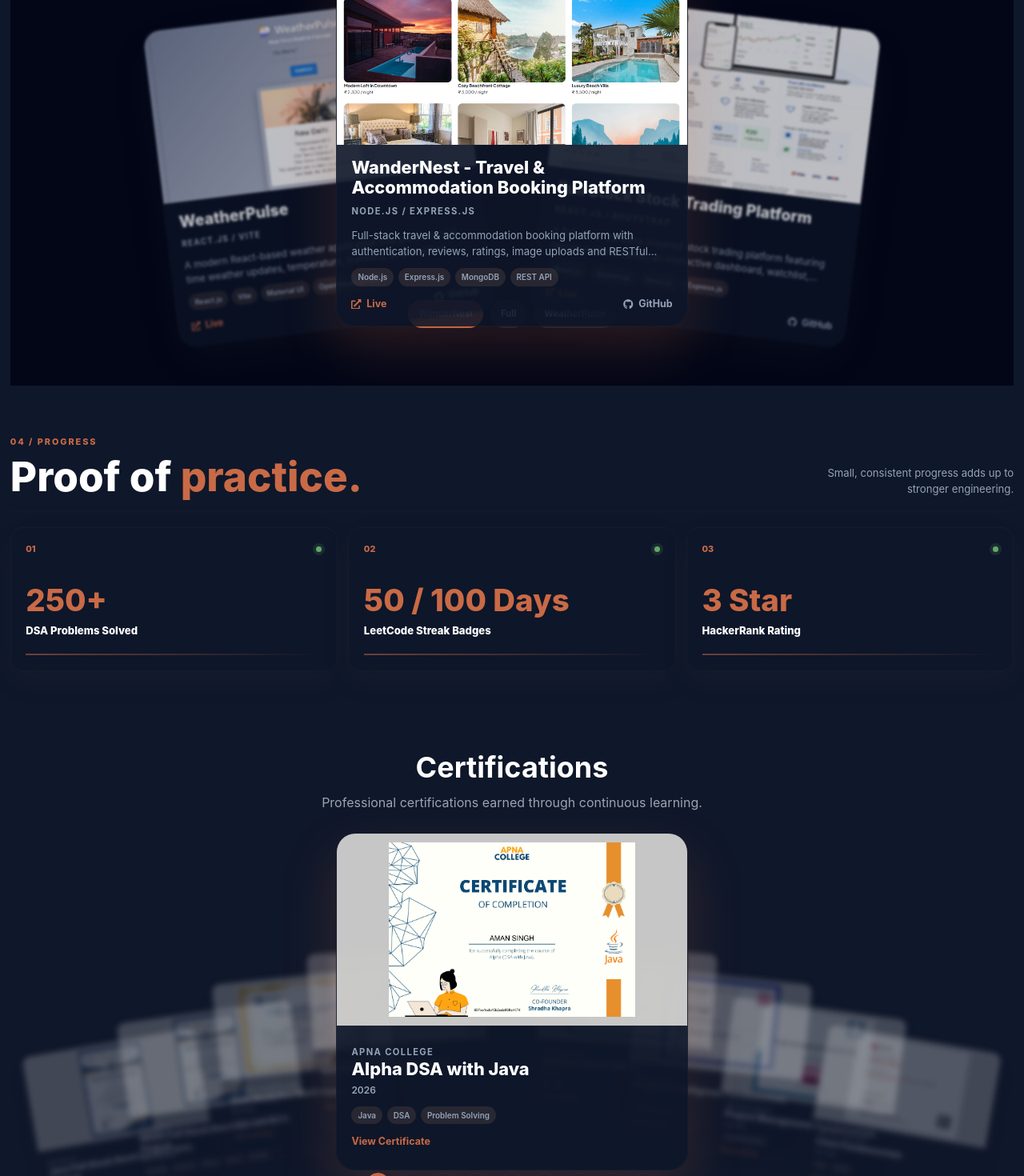
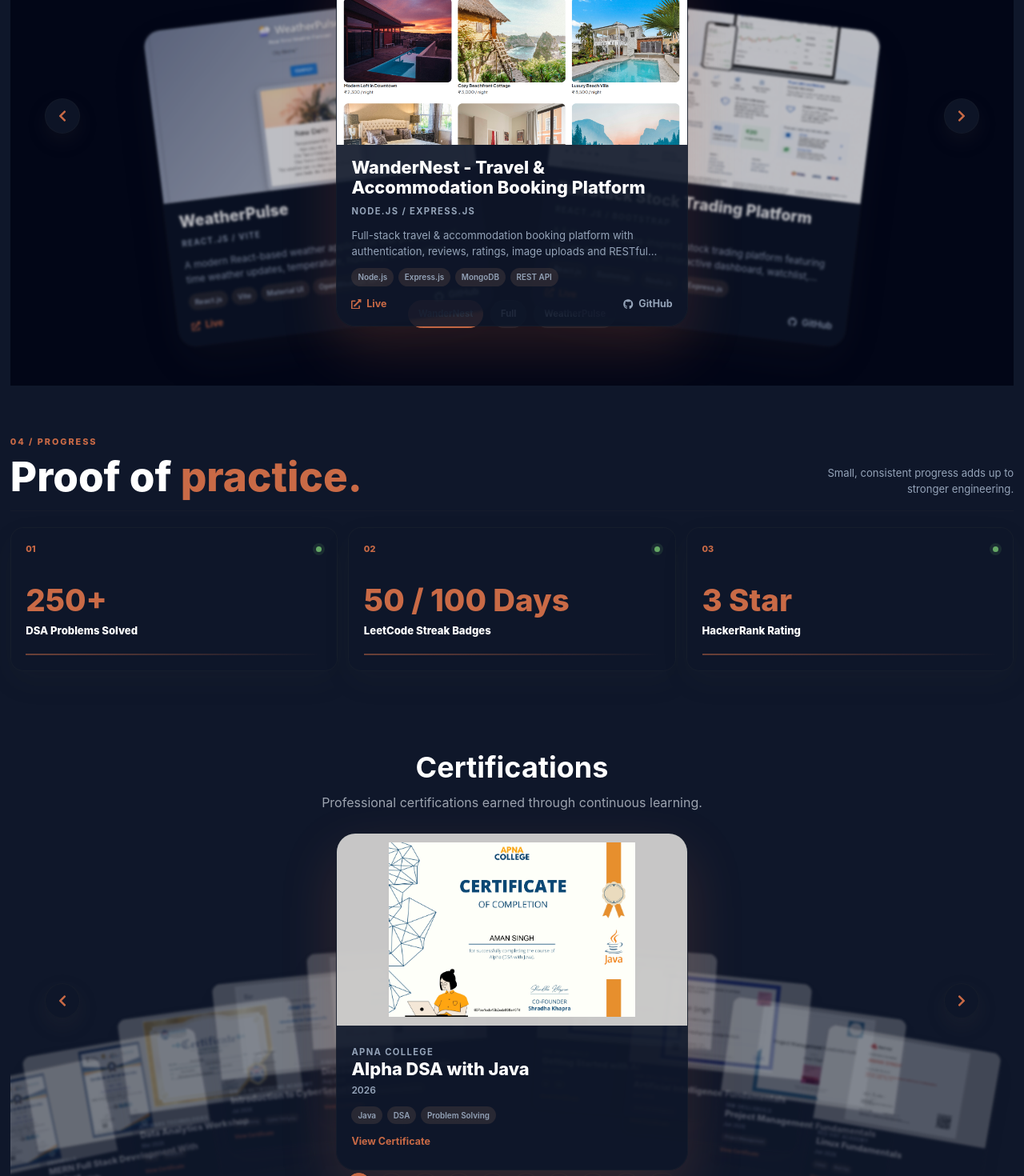
Before and after one commit to as588895/Portfolio, a React (Vite) app: page / in a window 1280 px wide. Shown: the part 3380-4850 px from the top of the page at 80% size. Built offline with nearby package versions, Linux system fonts and the light colour scheme.

Commit message:
update new certicate and left and right button on project and certicate

```diff
--- a/src/components/Certifications.jsx
+++ b/src/components/Certifications.jsx
@@ -1,10 +1,18 @@
 import { useState } from "react";
+import { FaChevronLeft, FaChevronRight } from "react-icons/fa";
 import { certs } from "../data/certificates";
 import "./Projects.css";
 
 export default function Certifications() {
   const [activeIndex, setActiveIndex] = useState(0);
+  const showPreviousCertificate = () => {
+    setActiveIndex((currentIndex) => (currentIndex - 1 + certs.length) % certs.length);
+  };
+  const showNextCertificate = () => {
+    setActiveIndex((currentIndex) => (currentIndex + 1) % certs.length);
+  };
   const backgroundPositions = [
+    ["-47vw", "190px", "-12deg"],
     ["-38vw", "150px", "-10deg"],
     ["-29vw", "112px", "-8deg"],
     ["-20vw", "72px", "-6deg"],
@@ -37,6 +45,16 @@ export default function Certifications() {
         </p>
 
         <div className="project-stage">
+          <button
+            type="button"
+            className="carousel-arrow carousel-arrow--previous"
+            onClick={showPreviousCertificate}
+            aria-label="Show previous certificate"
+            title="Previous certificate"
+          >
+            <FaChevronLeft aria-hidden="true" />
+          </button>
+
           {certs.map((cert, index) => (
             <article
               key={cert.title}
@@ -89,6 +107,16 @@ export default function Certifications() {
               </div>
             </article>
           ))}
+
+          <button
+            type="button"
+            className="carousel-arrow carousel-arrow--next"
+            onClick={showNextCertificate}
+            aria-label="Show next certificate"
+            title="Next certificate"
+          >
+            <FaChevronRight aria-hidden="true" />
+          </button>
         </div>
 
         <div className="project-selector" aria-label="Certification selector">
--- a/src/components/Projects.css
+++ b/src/components/Projects.css
@@ -19,6 +19,38 @@
   height: 475px;
   margin: 0 auto;
   perspective: 1400px;
+}
+
+.carousel-arrow {
+  position: absolute;
+  top: 50%;
+  z-index: 6;
+  display: grid;
+  width: 2.75rem;
+  height: 2.75rem;
+  place-items: center;
+  border: 1px solid var(--border);
+  border-radius: 50%;
+  background: var(--surface);
+  color: var(--primary);
+  cursor: pointer;
+  box-shadow: 0 10px 24px rgba(68, 64, 60, 0.16);
+  transform: translateY(-50%);
+  transition: background 0.25s ease, color 0.25s ease, transform 0.25s ease;
+}
+
+.carousel-arrow:hover {
+  background: var(--primary);
+  color: #fff;
+  transform: translateY(-50%) scale(1.08);
+}
+
+.carousel-arrow--previous {
+  left: 1rem;
+}
+
+.carousel-arrow--next {
+  right: 1rem;
 }
 
 .project-card {
@@ -69,7 +101,7 @@
 .certification-card.is-background {
   z-index: 1;
   transform: translateX(calc(-50% + var(--cert-x))) translateY(var(--cert-y)) rotate(var(--cert-angle)) scale(0.5);
-  filter: blur(7px);
+  filter: blur(3px);
   opacity: 0.28;
 }
 
@@ -259,6 +291,14 @@
   .project-card__image {
     height: 205px;
   }
+
+  .carousel-arrow--previous {
+    left: 0.25rem;
+  }
+
+  .carousel-arrow--next {
+    right: 0.25rem;
+  }
 }
 
 @media (max-width: 640px) {
@@ -299,6 +339,19 @@
     width: min(310px, 78vw);
   }
 
+  .carousel-arrow {
+    width: 2.35rem;
+    height: 2.35rem;
+  }
+
+  .carousel-arrow--previous {
+    left: 0;
+  }
+
+  .carousel-arrow--next {
+    right: 0;
+  }
+
   .project-card.is-left {
     transform: translateX(-94%) translateY(2.4rem) rotate(-5deg) scale(0.82);
   }
--- a/src/components/Projects.jsx
+++ b/src/components/Projects.jsx
@@ -1,10 +1,16 @@
 import { useState } from "react";
-import { FaGithub, FaExternalLinkAlt } from "react-icons/fa";
+import { FaChevronLeft, FaChevronRight, FaGithub, FaExternalLinkAlt } from "react-icons/fa";
 import { projects } from "../data/projects";
 import "./Projects.css";
 
 export default function Projects() {
   const [activeIndex, setActiveIndex] = useState(0);
+  const showPreviousProject = () => {
+    setActiveIndex((currentIndex) => (currentIndex - 1 + projects.length) % projects.length);
+  };
+  const showNextProject = () => {
+    setActiveIndex((currentIndex) => (currentIndex + 1) % projects.length);
+  };
 
   const getCardPosition = (index) => {
     const offset = (index - activeIndex + projects.length) % projects.length;
@@ -30,6 +36,16 @@ export default function Projects() {
         </p>
 
         <div className="project-stage">
+          <button
+            type="button"
+            className="carousel-arrow carousel-arrow--previous"
+            onClick={showPreviousProject}
+            aria-label="Show previous project"
+            title="Previous project"
+          >
+            <FaChevronLeft aria-hidden="true" />
+          </button>
+
           {projects.map((project, index) => (
             <article
               key={index}
@@ -83,6 +99,16 @@ export default function Projects() {
               </div>
             </article>
           ))}
+
+          <button
+            type="button"
+            className="carousel-arrow carousel-arrow--next"
+            onClick={showNextProject}
+            aria-label="Show next project"
+            title="Next project"
+          >
+            <FaChevronRight aria-hidden="true" />
+          </button>
         </div>
 
         <div className="project-selector" aria-label="Project selector">
--- a/src/data/certificates.js
+++ b/src/data/certificates.js
@@ -3,6 +3,7 @@ import analytics from "../assets/certificates/appwars.jpg";
 import java from "../assets/certificates/java.jpg";
 import mern from "../assets/certificates/mern.jpg";
 import cisco from "../assets/certificates/cisco.jpg";
+import disEntrepreneurship from "../assets/certificates/dis-entrepreneurship.jpg";
 import ai from "../assets/certificates/ibm-ai.jpg";
 import aiFund from "../assets/certificates/ai-fundamental.jpg";
 import pm from "../assets/certificates/project-management.jpg";
@@ -48,11 +49,20 @@ link:"https://www.linkedin.com/feed/update/urn:li:activity:7441030265612767232/"
 
 {
 title:"Introduction to CyberSecurity",
-org:"Cisco",
+org:"Cisco Networking Academy",
 year:"Jul 2026",
 image:cisco,
 tags:["Networking","Cyber Security"],
 link:"https://www.linkedin.com/feed/update/urn:li:activity:7481288132907192320/"
+},
+
+{
+title:"Discovering Entrepreneurship",
+org:"Cisco Networking Academy",
+year:"Aug 2026",
+image:disEntrepreneurship,
+tags:["Entrepreneurship", "Cisco Networking Academy"],
+link:"https://www.linkedin.com/feed/update/urn:li:activity:7493637684372897792/"
 },
 
 {
```
Also changed, not shown: src/assets/certificates/dis-entrepreneurship.jpg (added).
